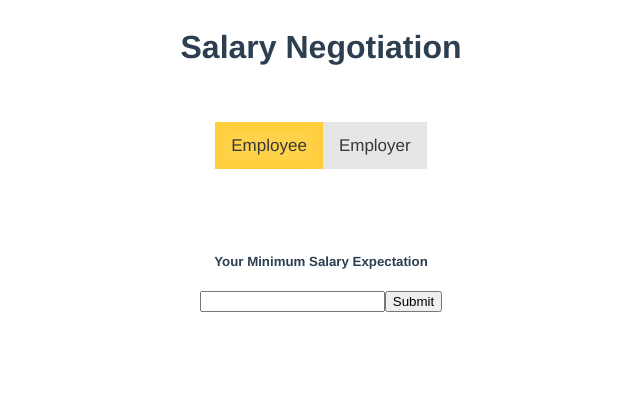
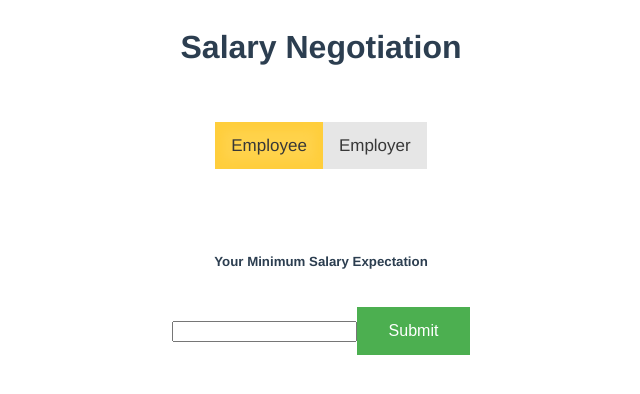
Before and after one commit to mssui/coding-assignment, a Vue app: page / in a window 1280 px wide. Shown: the top 394 px of the page, without its empty margins (319-959 px from the left). Built offline with nearby package versions, Linux system fonts and the light colour scheme.

Commit message:
Add styling to employee and employer components

```diff
--- a/src/components/employee.vue
+++ b/src/components/employee.vue
@@ -3,7 +3,7 @@
     <h5>Your Minimum Salary Expectation</h5>
     <div>
       <input v-model.trim="employeeInput" class="input" type="number">
-      <button @click.prevent="employeeSalary">Submit</button>
+      <button class="btn" @click.prevent="employeeSalary">Submit</button>
     </div>
   </div>
 </template>
@@ -27,4 +27,24 @@ export default {
 </script>
 
 <style>
+.component {
+  display: flex;
+  flex-direction: column;
+  flex: 1;
+}
+.btn {
+  background-color: #4caf50;
+  border: none;
+  color: white;
+  padding: 15px 32px;
+  text-align: center;
+  text-decoration: none;
+  display: inline-block;
+  font-size: 16px;
+  margin-top: 1em;
+}
+.btn:hover {
+  background-color: #438f45;
+  color: white;
+}
 </style>
--- a/src/components/employer.vue
+++ b/src/components/employer.vue
@@ -3,7 +3,7 @@
     <h5>Your Maximum Salary Budget</h5>
     <div>
       <input v-model.trim="employerInput" class="input" type="number">
-      <button @click.prevent="employerBudget">Submit</button>
+      <button class="btn" @click.prevent="employerBudget">Submit</button>
     </div>
   </div>
 </template>
--- a/src/components/mainpage.vue
+++ b/src/components/mainpage.vue
@@ -18,7 +18,6 @@
     </keep-alive>
     <div class="modal" :class="{ hidden: modalHide }">
       <div class="close-modal" @click.prevent="closeModal">X</div>
-
       <h1 class="modal-text">{{ msg }}</h1>
     </div>
   </div>
@@ -51,7 +50,7 @@ export default {
       } else if (activeComponent === 'employer') {
         this.employerInput = data.employerInput
       }
-
+      // if both input are true, run calculate
       if (this.employeeInput && this.employerInput) {
         this.calculate()
       }
```
